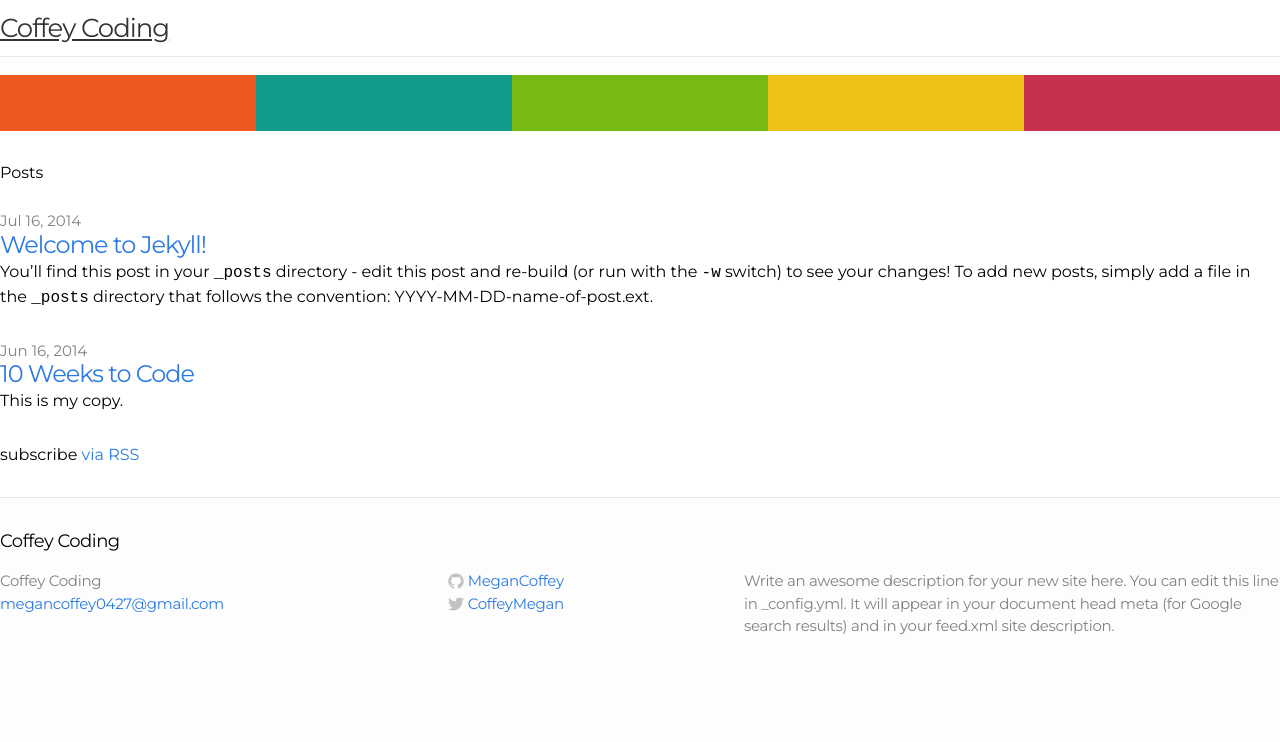
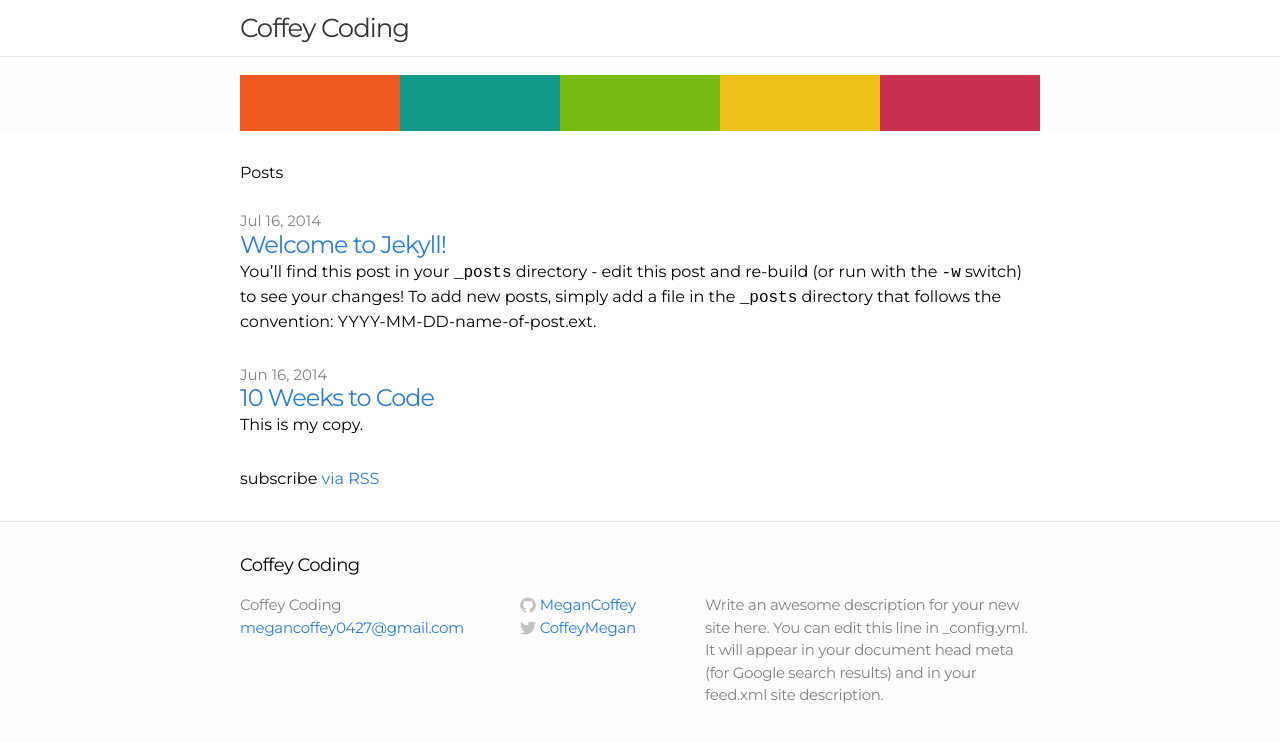
Before and after one commit to MeganCoffey/MeganCoffey.github.io, a Jekyll site: the page built from index.html, in a window 1280 px wide and 900 px high. Shown: the top 742 px of the window. Built offline with Jekyll 4.4.1, drawn with Linux system fonts in a browser that asks for light colours.

Commit message:
reverted

```diff
--- a/css/main.css
+++ b/css/main.css
@@ -30,8 +30,8 @@ a:visited { color: #205caa; }
 .wrap:after { content:""; display:table; }
 .wrap:after { clear: both; }
 .wrap {
-/*  max-width: 800px;*/
-/*  padding: 0 30px;*/
+  max-width: 800px;
+  padding: 0 30px;
   margin: 0 auto;
   zoom: 1;
 }
```
